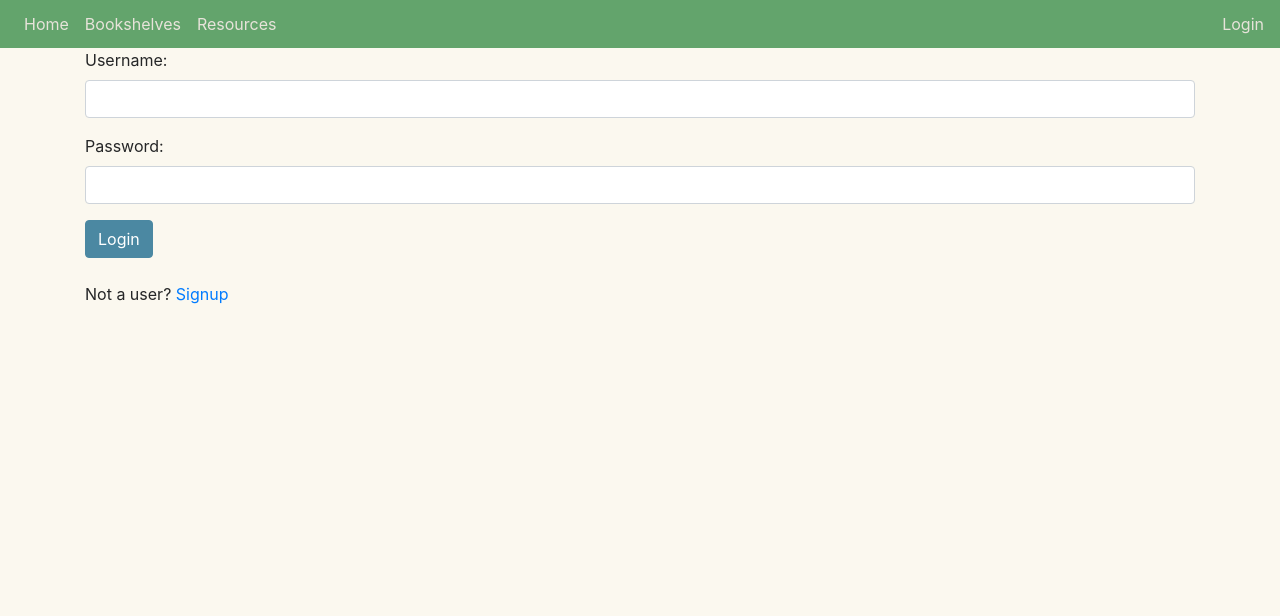
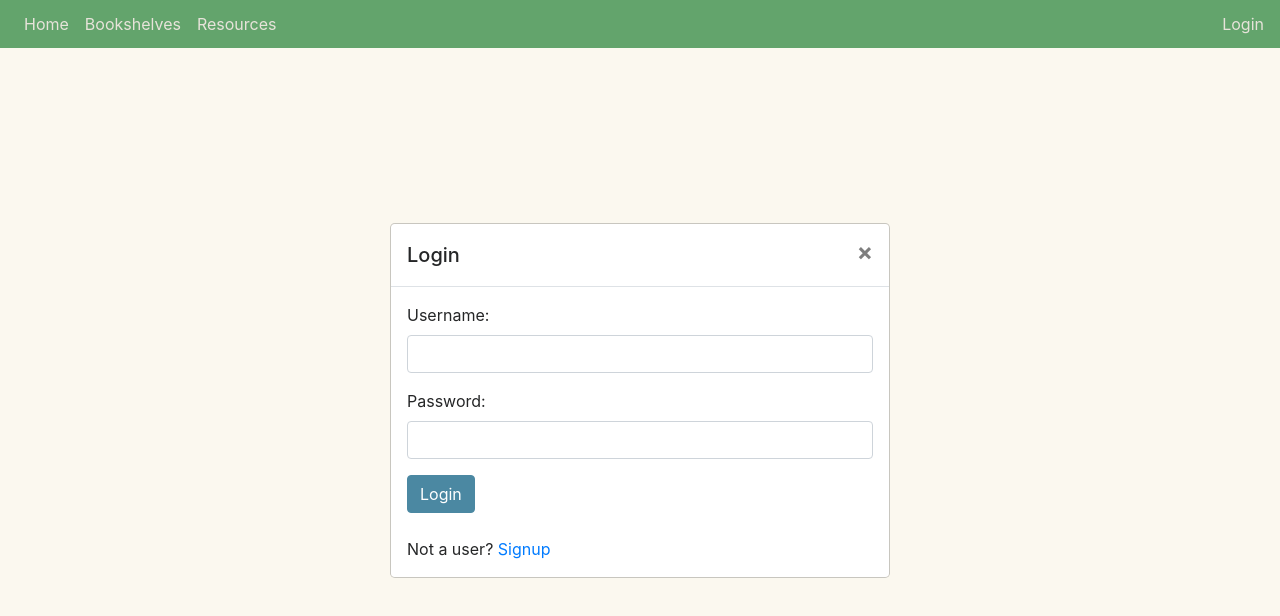
Before and after one commit to charlie763/edu-source, a React (Create React App) app: page /login in a window 1280 px wide. Shown: the top 616 px of the page. Built offline with nearby package versions, Linux system fonts and the light colour scheme.

Commit message:
redirect to home after login if on /login route

```diff
--- a/src/App.js
+++ b/src/App.js
@@ -3,7 +3,7 @@ import { BrowserRouter as Router, Route, Switch } from 'react-router-dom'
 import './App.css';
 import ResourceContainer from './containers/ResourceContainer'
 import NavBar from './components/NavBar'
-import Home from './components/Home'
+import ModalWrapper from './components/ModalWrapper'
 import UserContainer from './containers/UserContainer'
 import PlaylistContainer from './containers/PlaylistContainer'
 
@@ -14,7 +14,11 @@ function App() {
       <div className="container">
         <Switch>
           <Route exact path="/" render={props => <ResourceContainer {...props}/>} />
-          <Route path="/login" render={props => <UserContainer {...props} />} />
+          <Route path="/login" render={props =>
+            <ModalWrapper title="Login" id="login-form" previousUrl="/">
+              <UserContainer {...props}/>
+            </ModalWrapper>
+          }/>
           <Route path="/signup" render={props => <UserContainer {...props} />} />
           <Route path="/resources" render={props => <ResourceContainer {...props}/>} />
           <Route path="/bookshelves" render={props => <PlaylistContainer {...props}/>}/>
--- a/src/components/UserLogin.js
+++ b/src/components/UserLogin.js
@@ -1,4 +1,5 @@
 import React from 'react'
+import { Redirect, Route } from 'react-router-dom'
 import { handleInputChange, handleSubmit } from '../utilities'
 import UserFormFields from './UserFormFields'
 
@@ -20,7 +21,9 @@ class UserLogin extends React.Component {
   }
 
   render(){
-    if (this.props.mode === "login"){
+    if (this.state.submitted && this.props.url === "/login"){
+      return <Redirect to="/"/>
+    } else if (this.props.mode === "login"){
       return(
         <>
           <form onSubmit={this.handleLoginSubmit}>
--- a/src/containers/UserContainer.js
+++ b/src/containers/UserContainer.js
@@ -24,6 +24,7 @@ class UserContainer extends React.Component {
         user={this.props.user}
         mode={this.state.mode}
         switchMode={this.switchMode}
+        url = {this.props.match.url}
       />
     )
   }
```
